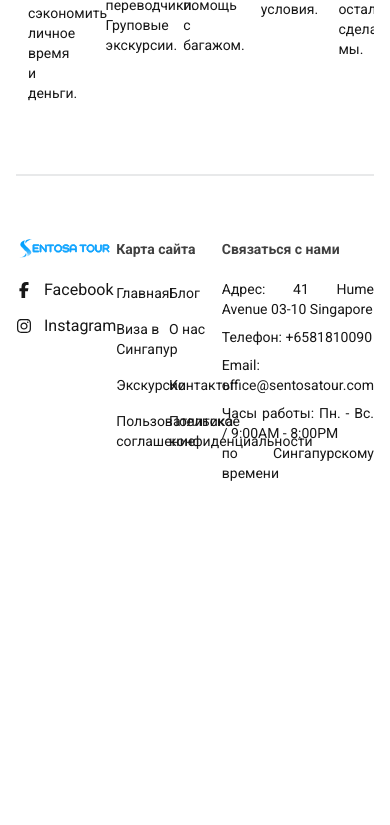
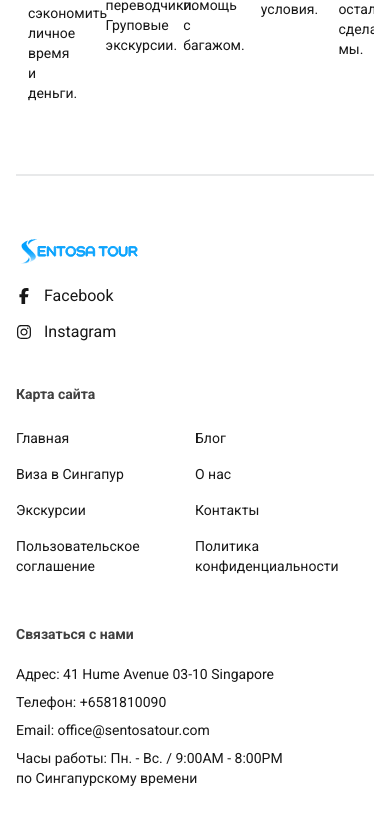
Before and after one commit to qipchaq/sentosa-tour, a Next.js app: page / in a window 390 px wide. Shown: the part 2835-3660 px from the top of the page. Before the commit the page ends 3382 px from the top, so only its background shows below. Built offline with nearby package versions, Linux system fonts and the light colour scheme.

Commit message:
add footer responsive

```diff
--- a/src/app/components/Footer/Footer.tsx
+++ b/src/app/components/Footer/Footer.tsx
@@ -11,7 +11,7 @@ const Footer = () => {
     <>
       <footer className="px-4 lg:container py-4 lg:py-5 m-auto">
         <div className="divider"></div>
-        <div className="flex justify-between py-10 lg:py-28 sm:max-w-screen-lg xl:max-w-screen-xl 2xl:max-w-screen-2xl">
+        <div className="flex flex-col max-w-[520px] m-auto md:max-w-screen-lg md:flex-row gap-10 justify-between py-10 lg:py-28 xl:max-w-screen-xl 2xl:max-w-screen-2xl">
           <div className="flex flex-col gap-3">
             <Link href="#">
               <Image src={logo} alt="logo" width={130} height={25} />
@@ -154,4 +154,157 @@ const Footer = () => {
   );
 };
 
+// const Footer = () => {
+//   return (
+//     <>
+//       <footer className="px-4 lg:container py-4 lg:py-5 m-auto">
+//         <div className="divider"></div>
+//         <div className="container grid gap-10 max-w-max md:grid-rows-1 md:grid-cols-4 lg:grid-rows-1 lg:gap-x-10">
+//           <div className="flex flex-col gap-3 max-w-min">
+//             <Link
+//               href="#"
+//               className="h-min inline-block text-primary-6000 focus:outline-none focus:ring-0 w-36"
+//             >
+//               <Image src={logo} alt="logo" width={130} height={25} />
+//             </Link>
+//             <div className="h-min flex items-center md:col-span-3">
+//               <Link
+//                 href="https://www.facebook.com/sentosa_tours"
+//                 target="blank"
+//                 className="mt-2 flex items-center gap-1"
+//               >
+//                 <FontAwesomeIcon icon={faFacebookF} className="w-4 mr-2" />
+//                 <span>Facebook</span>
+//               </Link>
+//               <Link
+//                 href="https://www.instagram.com/sentosatours/"
+//                 target="blank"
+//                 className="flex items-center gap-1"
+//               >
+//                 <FontAwesomeIcon icon={faInstagram} className="w-4 mr-2" />
+//                 <span>Instagram</span>
+//               </Link>
+//             </div>
+//           </div>
+//           <div className="text-sm sm:col-span-2 md:col-span-2 lg:max-w-[300px] lg:m-auto">
+//             <h4 className="font-semibold text-neutral-700">Карта сайта</h4>
+//             <ul className="grid grid-cols-2 false mt-4">
+//               <li className="my-2">
+//                 <a
+//                   href="#"
+//                   className="text-neutral-6000 hover:text-black active"
+//                 >
+//                   Главная
+//                 </a>
+//               </li>
+//               <li className="my-2">
+//                 <a
+//                   href="#"
+//                   className="text-neutral-6000 hover:text-black active"
+//                 >
+//                   Блог
+//                 </a>
+//               </li>
+//               <li className="my-2">
+//                 <a
+//                   href="#"
+//                   className="text-neutral-6000 hover:text-black active"
+//                 >
+//                   Виза в Сингапур
+//                 </a>
+//               </li>
+//               <li className="my-2">
+//                 <a
+//                   href="#"
+//                   className="text-neutral-6000 hover:text-black active"
+//                 >
+//                   О нас
+//                 </a>
+//               </li>
+//               <li className="my-2">
+//                 <a
+//                   href="#"
+//                   className="text-neutral-6000 hover:text-black active"
+//                 >
+//                   Экскурсии
+//                 </a>
+//               </li>
+//               <li className="my-2">
+//                 <a
+//                   href="#"
+//                   className="text-neutral-6000 hover:text-black active"
+//                 >
+//                   Контакты
+//                 </a>
+//               </li>
+//               <li className="my-2">
+//                 <a
+//                   href="#"
+//                   className="text-neutral-6000 hover:text-black active"
+//                 >
+//                   Пользовательское соглашение
+//                 </a>
+//               </li>
+//               <li className="my-2">
+//                 <a
+//                   href="#"
+//                   className="text-neutral-6000 hover:text-black active"
+//                 >
+//                   Политика конфиденциальности
+//                 </a>
+//               </li>
+//             </ul>
+//           </div>
+//           <div className="text-sm false">
+//             <h4 className="font-semibold text-neutral-700">Связаться c нами</h4>
+//             <ul className="false text-justify mt-5 ">
+//               <li className="my-2">
+//                 <a
+//                   rel="noreferrer"
+//                   className="text-neutral-6000 hover:text-black"
+//                   href="//goo.gl/maps/wRt9hLXnv1CUu19LA"
+//                   target="_blank"
+//                 >
+//                   Адрес: 41 Hume Avenue 03-10 Singapore
+//                 </a>
+//               </li>
+//               <li className="my-2">
+//                 <a
+//                   rel="noreferrer"
+//                   className="text-neutral-6000 hover:text-black"
+//                   href="/contacts"
+//                   target=""
+//                 >
+//                   Телефон: +6581810090
+//                 </a>
+//               </li>
+//               <li className="my-2">
+//                 <a
+//                   rel="noreferrer"
+//                   className="text-neutral-6000 hover:text-black"
+//                   href="/contacts"
+//                   target=""
+//                 >
+//                   Email: office@sentosatour.com
+//                 </a>
+//               </li>
+//               <li className="my-2">
+//                 <a
+//                   rel="noreferrer"
+//                   className="text-neutral-6000 hover:text-black"
+//                   href="/contacts"
+//                   target=""
+//                 >
+//                   Часы работы: Пн. - Вс. / 9:00AM - 8:00PM <br />
+//                   по Сингапурскому времени
+//                 </a>
+//               </li>
+//             </ul>
+//           </div>
+//         </div>
+//       </footer>
+//     </>
+//   );
+// };
+
 export default Footer;
```
